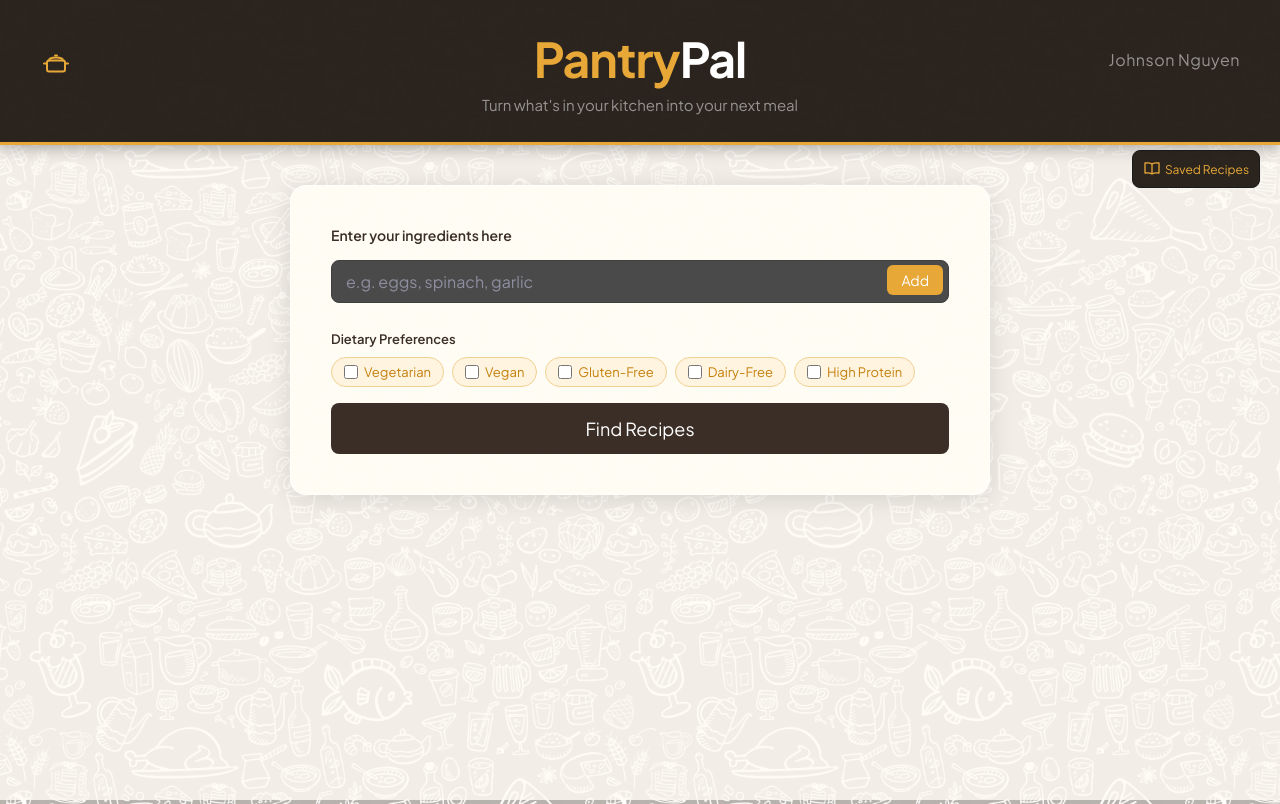
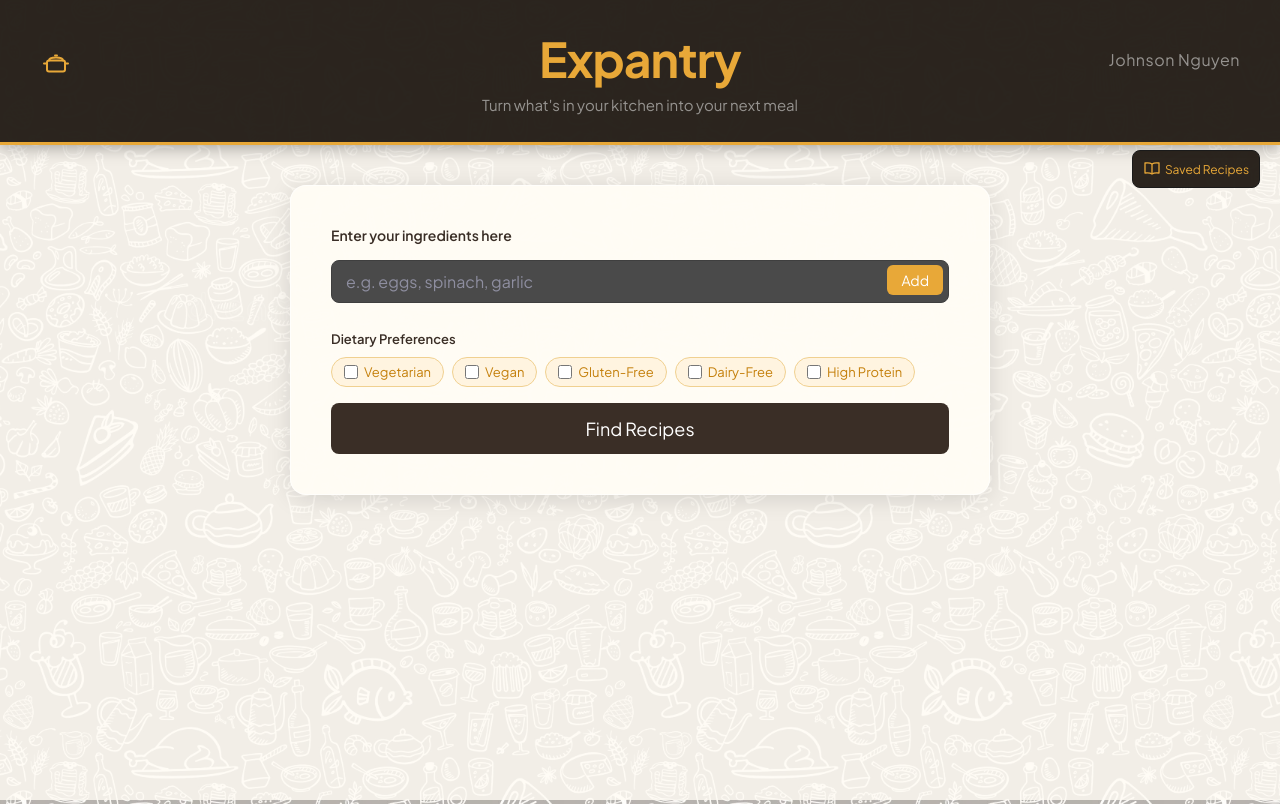
Before and after one commit to Johnson2nguyen/pantry-Pal, a React (Vite) app in the folder client/: page / in a window 1280 px wide. Built offline with nearby package versions, Linux system fonts and the light colour scheme.

Commit message:
Logo change

```diff
--- a/client/index.html
+++ b/client/index.html
@@ -4,7 +4,7 @@
     <meta charset="UTF-8" />
     <link rel="icon" type="image/png" href="/tabIcon.png" />
     <meta name="viewport" content="width=device-width, initial-scale=1.0" />
-    <title>pantryPal</title>
+    <title>Expantry</title>
   </head>
   <body>
     <div id="root"></div>
--- a/client/src/App.css
+++ b/client/src/App.css
@@ -87,11 +87,8 @@ header p {
   letter-spacing: 0.5px;
 }
 
-.pantry {
+.pal {
   color: #e8a838;
-}
-.pal {
-  color: #ffffff;
 }
 
 #app {
--- a/client/src/components/Header.jsx
+++ b/client/src/components/Header.jsx
@@ -40,8 +40,7 @@ function Header() {
             <rect x="14" y="8" width="4" height="2" rx="1" fill="#e8a838" />
           </svg>
         </span>
-        <span className="pantry">Pantry</span>
-        <span className="pal">Pal</span>
+        <span className="pal">Expantry</span>
         <span id="header-name">Johnson Nguyen</span>
       </h1>
       <p>Turn what's in your kitchen into your next meal</p>
```
Also changed, not shown: client/public/tabIcon.png.
